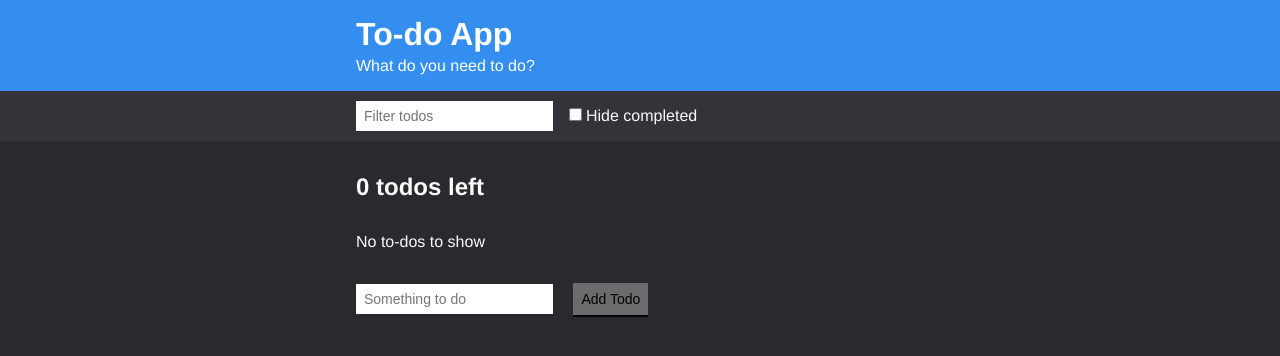
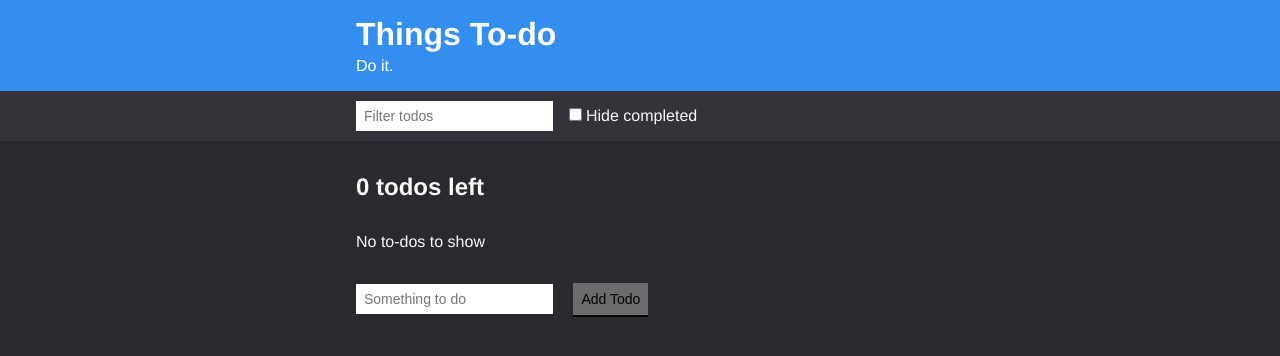
Before and after one commit to MaDrCloudDev/todosMaDr, a website built with webpack: page public/index.html in a window 1280 px wide. Built offline with nearby package versions, Linux system fonts and the light colour scheme.

Commit message:
edits
edits

```diff
--- a/public/index.html
+++ b/public/index.html
@@ -9,8 +9,8 @@
     <body>
         <div class="header">
             <div class="container">
-                <h1 class="header__title">To-do App</h1>
-                <h2 class="header__subtitle">What do you need to do?</h2>
+                <h1 class="header__title">Things To-do</h1>
+                <h2 class="header__subtitle">Do it.</h2>
             </div>
         </div>
 
```
